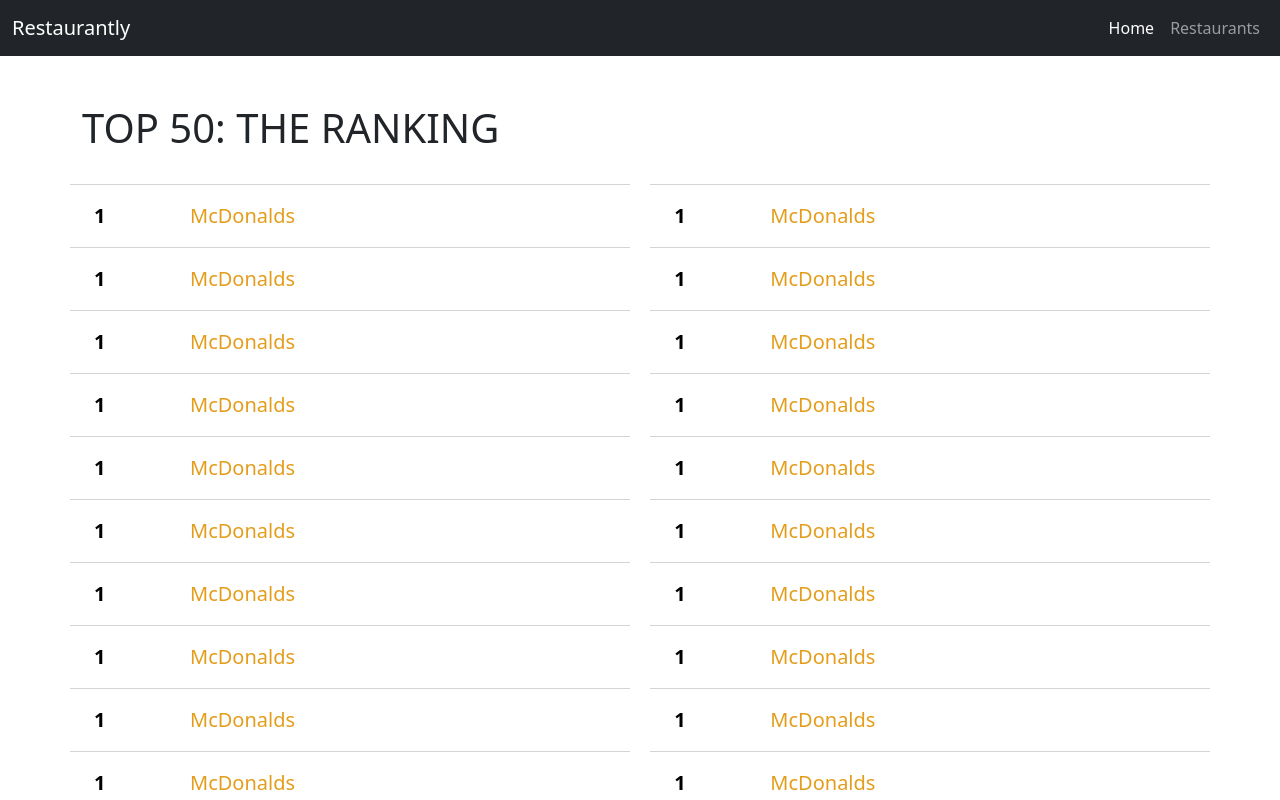
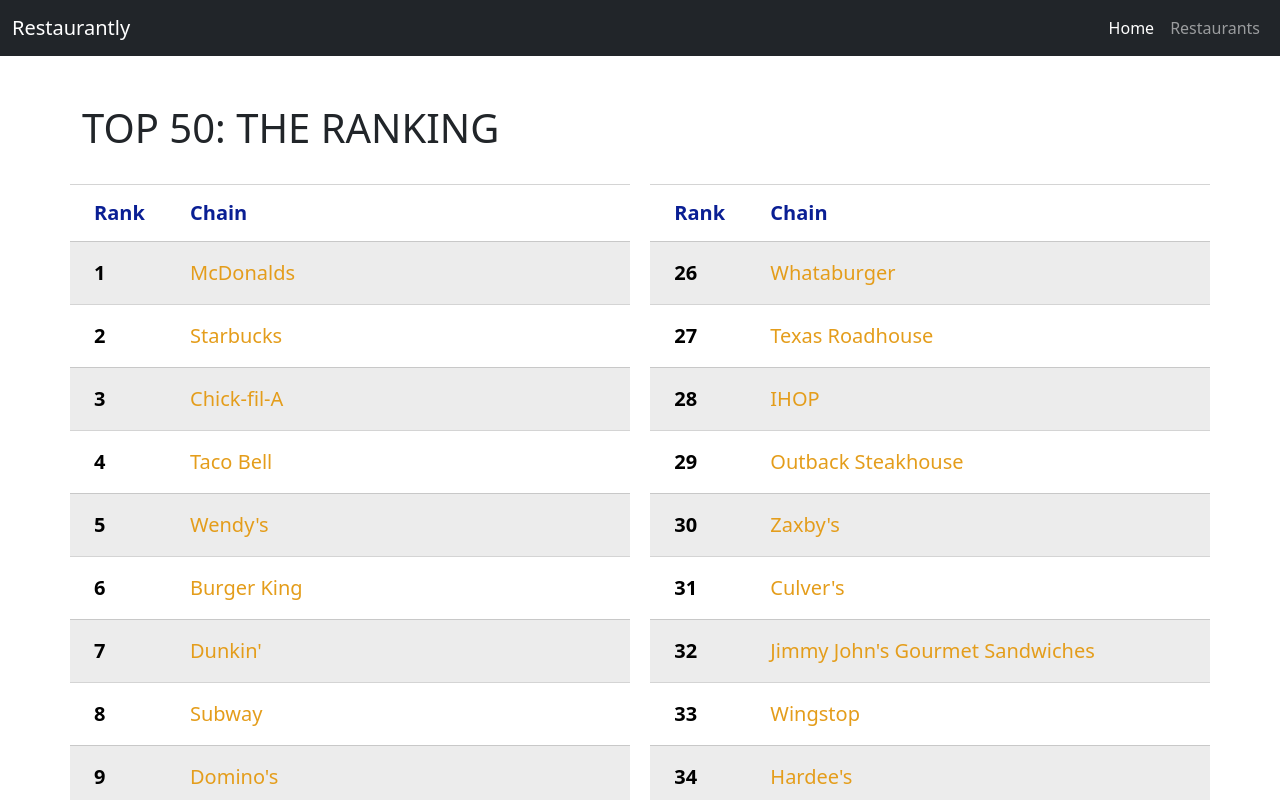
Before and after one commit to mykhailo-wdev/restaurant-rating, a Nuxt app: page /restaurants in a window 1280 px wide. Shown: the top 800 px of the page. Built offline with nearby package versions, Linux system fonts and the light colour scheme.

Commit message:
Added the restaurant page logic

```diff
--- a/components/restaurant/Row.vue
+++ b/components/restaurant/Row.vue
@@ -1,20 +1,40 @@
 <template>
-    <div class="row">
-        <h4 class="header rank">1</h4>
-        <a href="/" class="header link">McDonalds</a>
+    <div class="row" v-if="isHeader">
+        <h4 class="header">Rank</h4>
+        <h4 class="header">Chain</h4>
+    </div>
+
+    <div v-else class="row" :class="{'highlight-row': isEven(index)}">
+        <h4 class="header rank">{{ rank }}</h4>
+        <a :href="`/restaurants/${name}`" class="header link">{{ name }}</a>
     </div>
 </template>
 
-<script setup>
+<script setup lang="ts">
+interface RowProps {
+    rank?: number;
+    name?: string;
+    index?: number;
+    isHeader?: boolean;
+}
 
+
+const props = defineProps<RowProps>()
+
+
+const isEven = (index: number = 0): boolean => {
+  return index % 2 === 0;
+}
 </script>
 
 <style scoped>
+
 .row {
   border-top: 1px solid rgba(128, 128, 128, 0.336);
   display: flex;
   align-items: center;
 }
+
 .header {
   font-size: 1.25rem;
   color: rgb(10, 31, 148);
@@ -24,13 +44,20 @@
   font-weight: 700;
   width: 4rem;
 }
+
+
 .rank {
   color: black;
 }
+
 .link {
   text-decoration: none;
   color: rgb(228, 157, 27);
   width: auto;
   font-weight: 500;
 }
+
+.highlight-row {
+  background-color: rgba(128, 128, 128, 0.15);
+}
 </style>
--- a/components/restaurant/Table.vue
+++ b/components/restaurant/Table.vue
@@ -3,15 +3,23 @@
         <h1>TOP 50: THE RANKING</h1>
         <div class="table-container">
             <div class="table-col">
+                <RestaurantRow :isHeader="true" />
                 <RestaurantRow
-                    v-for="restaurant in restaurantsOrganized.first"
+                    v-for="(restaurant, index) in restaurantsOrganized.first"
                     :key="restaurant.id"
+                    :name="restaurant.name"
+                    :rank="restaurant.rank"
+                    :index="index"
                 />
             </div>
             <div class="table-col">
+                <RestaurantRow :isHeader="true" />
                 <RestaurantRow
-                    v-for="restaurant in restaurantsOrganized.second"
+                    v-for="(restaurant, index) in restaurantsOrganized.second"
                     :key="restaurant.id"
+                    :name="restaurant.name"
+                    :rank="restaurant.rank"
+                    :index="index"
                 />
             </div>
         </div>
@@ -21,8 +29,8 @@
 <script setup lang="ts">
 import restaurants from '@/data.json'
 const restaurantsOrganized = {
-    first: [...restaurants].splice(0, 25),
-    second: [...restaurants].splice(0, 25)
+    first: [...restaurants].slice(0, 25),
+    second: [...restaurants].slice(25)
 }
 </script>
 
```
Also changed, not shown: tsconfig.json (+17 -1 lines).
